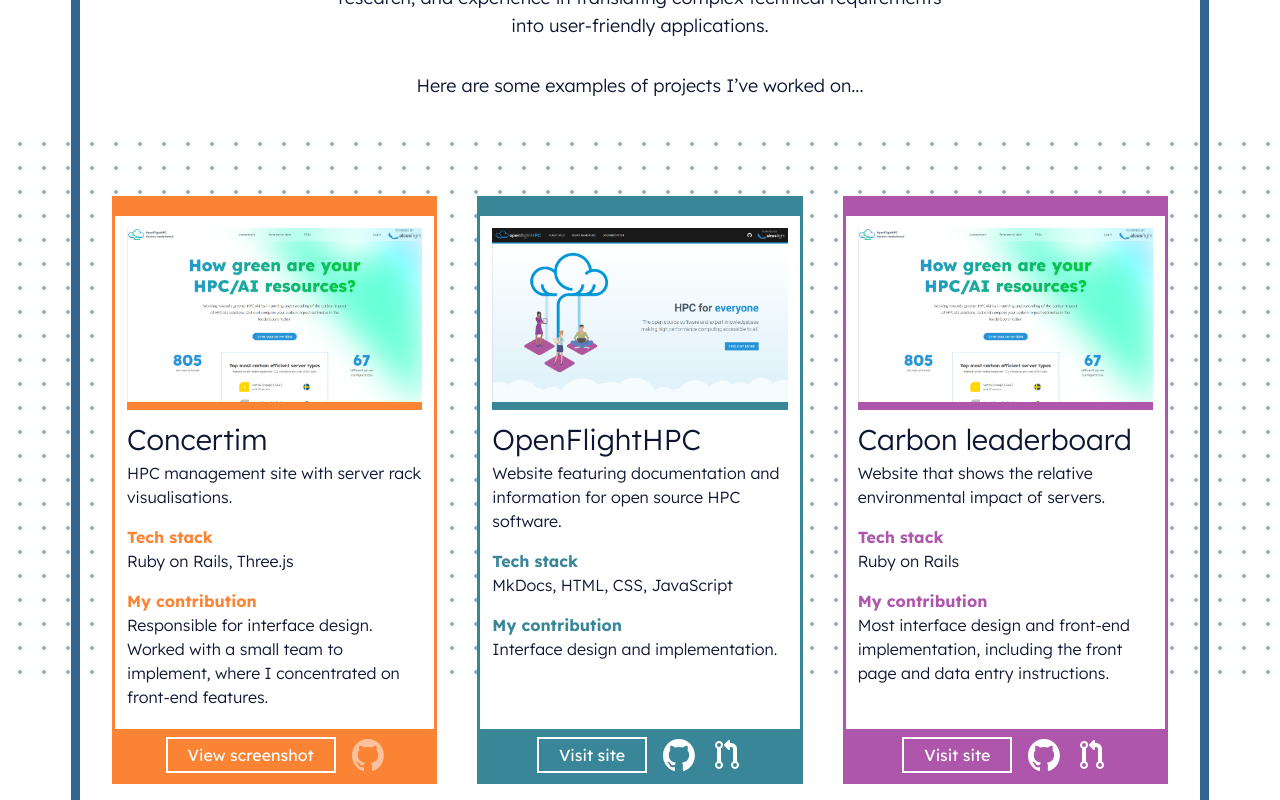
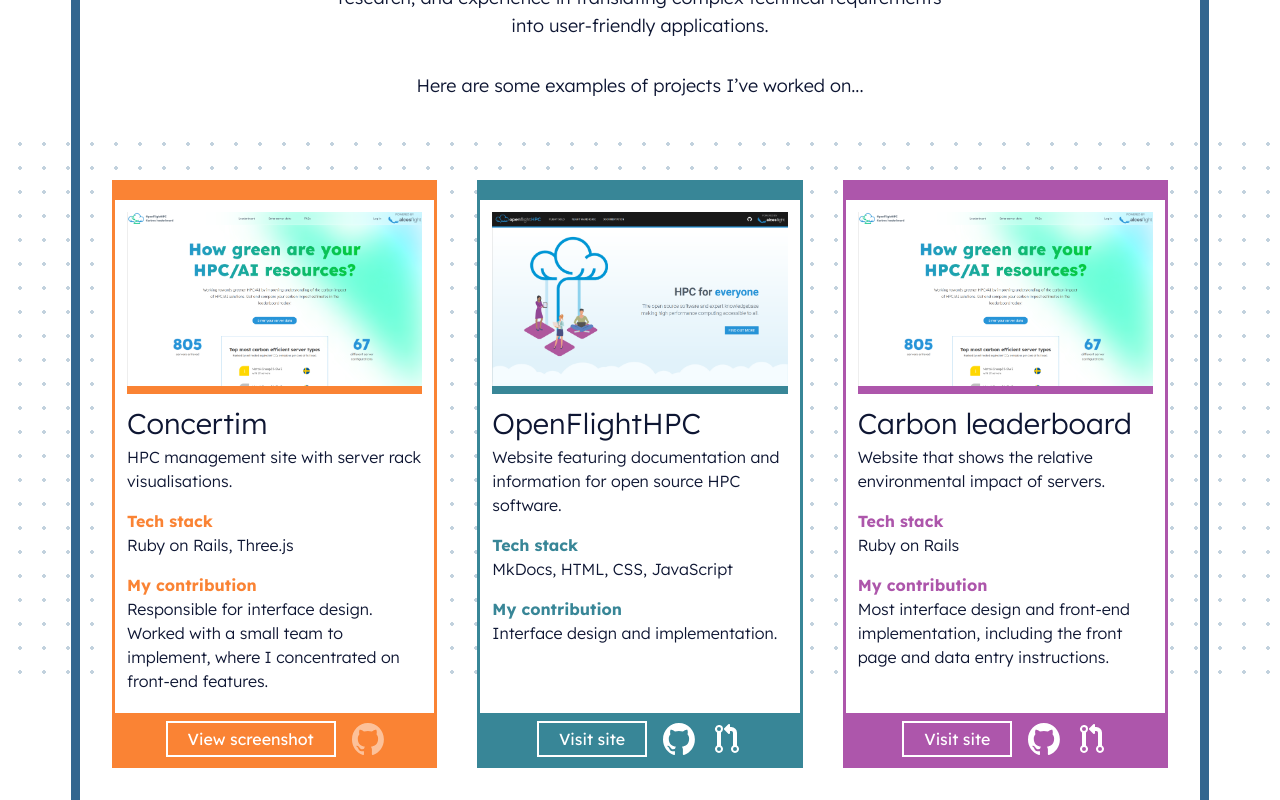
Before and after one commit to mgodfrey47/mg-experience, a Next.js app: page / in a window 1280 px wide. Shown: the part 300-1100 px from the top of the page. Built offline with nearby package versions, Linux system fonts and the light colour scheme.

Commit message:
Improve background

```diff
--- a/app/globals.css
+++ b/app/globals.css
@@ -26,7 +26,7 @@
 .dotted {
   background-image: radial-gradient(circle 2px, var(--mg-navy) 2px, transparent 0);
   background-size: 24px 24px;
-  opacity: 50%;
+  opacity: 30%;
 }
 
 h3 {
--- a/app/page.js
+++ b/app/page.js
@@ -38,7 +38,7 @@
         <p className="text-lg">
           Here are some examples of projects I’ve worked on...
         </p>
-        <div className="grid lg:grid-cols-2 xl:grid-cols-3 gap-x-10 2xl:gap-x-20 gap-y-8 my-4 md:my-16 w-full">
+        <div className="grid lg:grid-cols-2 xl:grid-cols-3 gap-x-10 2xl:gap-x-20 gap-y-8 my-4 md:my-12 w-full">
           {portfolioItems.map((item, index) => (
             <PortfolioItem
               key={item.id}
```
